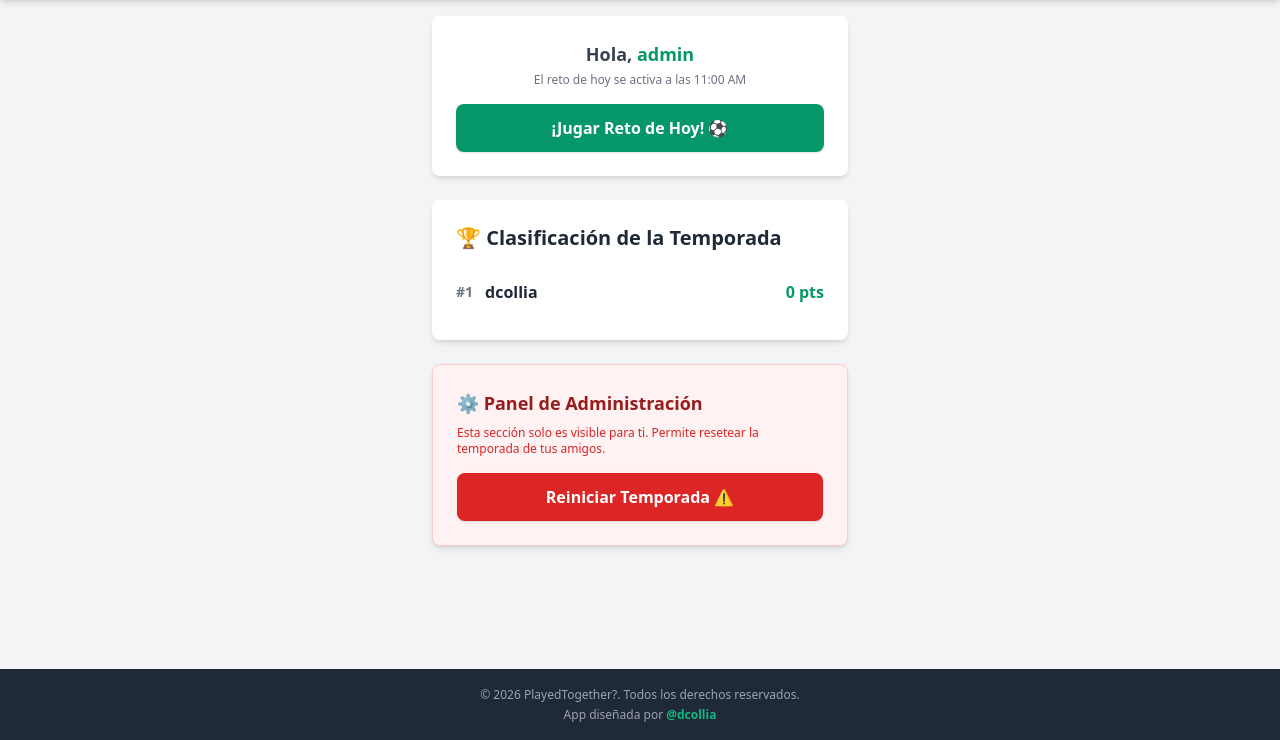
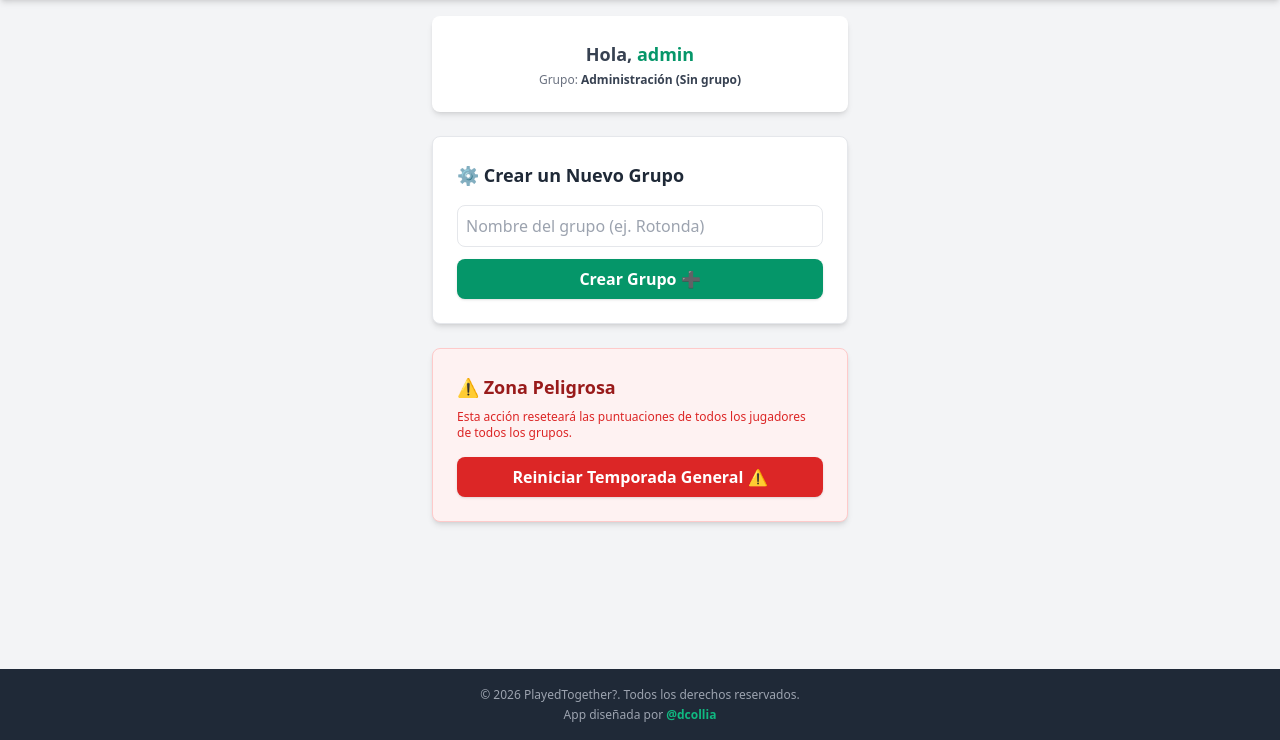
Before and after one commit to pintularrama-cyber/playedtogether, a Flask app: page / in a window 1280 px wide. Shown: the part 60-800 px from the top of the page. Run offline with Flask 3, Linux system fonts and the light colour scheme; a user stored in the database is signed in; parts of the project's set-up code (start-up, migrations or seed data) failed here and were passed over; some libraries are stand-ins or nearby versions.

Commit message:
Añadir funcionalidad de Grupos e inicializar Rotonda

```diff
--- a/app.py
+++ b/app.py
@@ -7,16 +7,26 @@ from werkzeug.security import generate_password_hash, check_password_hash
 
 app = Flask(__name__)
 app.config['SECRET_KEY'] = 'mi_clave_secreta_super_segura'
-# Si estamos en Render con disco persistente, usamos la ruta /data, si no, ruta local
+
 if os.path.exists('/data'):
     app.config['SQLALCHEMY_DATABASE_URI'] = 'sqlite:////data/playedtogether.db'
 else:
     app.config['SQLALCHEMY_DATABASE_URI'] = 'sqlite:///playedtogether.db'
+
 app.config['SQLALCHEMY_TRACK_MODIFICATIONS'] = False
 
 db = SQLAlchemy(app)
 login_manager = LoginManager(app)
 login_manager.login_view = 'login'
+
+
+# --- MODELOS DE LA BASE DE DATOS ---
+
+class Grupo(db.Model):
+    id = db.Column(db.Integer, primary_key=True)
+    nombre = db.Column(db.String(50), unique=True, nullable=False)
+    # Relación uno a muchos: Un grupo tiene muchos usuarios
+    usuarios = db.relationship('User', backref='grupo', lazy=True)
 
 class User(UserMixin, db.Model):
     id = db.Column(db.Integer, primary_key=True)
@@ -24,6 +34,8 @@ class User(UserMixin, db.Model):
     password_hash = db.Column(db.String(128), nullable=False)
     puntos_temporada = db.Column(db.Integer, default=0)
     jugado_hoy = db.Column(db.Boolean, default=False)
+    # Relación: Grupo al que pertenece el usuario (puede ser Null para el admin)
+    grupo_id = db.Column(db.Integer, db.ForeignKey('grupo.id'), nullable=True)
 
 @login_manager.user_loader
 def load_user(user_id):
@@ -68,12 +80,21 @@ CONEXIONES_REALES = [
 ]
 
 
+# --- RUTAS ---
+
 @app.route('/')
 @login_required
 def index():
-    # Filtramos para excluir al administrador de la clasificación
-    usuarios = User.query.filter(User.username != 'admin').order_by(User.puntos_temporada.desc()).all()
-    return render_template('index.html', usuarios=usuarios)
+    # Si el usuario logueado tiene un grupo asignado, filtramos por su grupo
+    if current_user.grupo_id:
+        usuarios = User.query.filter_by(grupo_id=current_user.grupo_id).filter(User.username != 'admin').order_by(User.puntos_temporada.desc()).all()
+        nombre_grupo = current_user.grupo.nombre
+    else:
+        # Si es el admin (que no tiene grupo), de momento mostramos una lista vacía o general
+        usuarios = []
+        nombre_grupo = "Administración (Sin grupo)"
+
+    return render_template('index.html', usuarios=usuarios, nombre_grupo=nombre_grupo)
 
 
 @app.route('/jugar')
@@ -112,27 +133,48 @@ def guardar_puntuacion():
     return jsonify({"status": "error", "message": "Datos inválidos"}), 400
 
 
-# --- NUEVA RUTA: REINICIAR CLASIFICACIÓN (SOLO ADMIN) ---
+# --- ADMIN: CREAR NUEVOS GRUPOS ---
+@app.route('/crear_grupo', methods=['POST'])
+@login_required
+def crear_grupo():
+    if current_user.username != 'admin':
+        flash("No tienes permisos de administrador.", "error")
+        return redirect(url_for('index'))
+
+    nombre_nuevo = request.form.get('nombre_grupo').strip()
+    if nombre_nuevo:
+        existe = Grupo.query.filter_by(nombre=nombre_nuevo).first()
+        if existe:
+            flash("Ese grupo ya existe.", "error")
+        else:
+            nuevo_grupo = Grupo(nombre=nombre_nuevo)
+            db.session.add(nuevo_grupo)
+            db.session.commit()
+            flash(f"Grupo '{nombre_nuevo}' creado correctamente.", "success")
+
+    return redirect(url_for('index'))
+
+
+# --- ADMIN: RESETEAR CLASIFICACIÓN DEL GRUPO ACTUAL ---
 @app.route('/reset_clasificacion', methods=['POST'])
 @login_required
 def reset_clasificacion():
-    # Comprobar si el usuario actual es estrictamente "admin"
     if current_user.username != 'admin':
-        flash("No tienes permisos de administrador para realizar esta acción.", "error")
+        flash("No tienes permisos de administrador.", "error")
         return redirect(url_for('index'))
 
-    # Poner a 0 los puntos de todos los usuarios
+    # El administrador resetea todos los usuarios de la base de datos
     usuarios = User.query.all()
     for usuario in usuarios:
         usuario.puntos_temporada = 0
-        usuario.jugado_hoy = False  # Opcional: permite volver a jugar hoy al iniciar nueva temporada
+        usuario.jugado_hoy = False
 
     db.session.commit()
-    flash("¡La clasificación de la temporada ha sido reiniciada a 0!", "success")
+    flash("La clasificación general ha sido reiniciada a 0.", "success")
     return redirect(url_for('index'))
 
 
-# RUTAS DE LOGIN Y REGISTRO
+# --- INICIO DE SESIÓN ---
 @app.route('/login', methods=['GET', 'POST'])
 def login():
     if request.method == 'POST':
@@ -145,13 +187,18 @@ def login():
         flash('Usuario o contraseña incorrectos', 'error')
     return render_template('login.html')
 
+
+# --- REGISTRO DE USUARIOS CON GRUPO ---
 @app.route('/registro', methods=['GET', 'POST'])
 def registro():
+    # Obtenemos todos los grupos disponibles para mostrarlos en el desplegable
+    grupos_disponibles = Grupo.query.all()
+
     if request.method == 'POST':
         username = request.form.get('username').strip()
         password = request.form.get('password')
+        grupo_id = request.form.get('grupo_id')
 
-        # Bloquear el registro si alguien intenta registrarse con el nombre "admin" manualmente
         if username.lower() == 'admin':
             flash('No puedes registrar un usuario con ese nombre.', 'error')
             return redirect(url_for('registro'))
@@ -165,12 +212,18 @@ def registro():
             flash('Este usuario ya existe.', 'error')
             return redirect(url_for('registro'))
 
-        nuevo_usuario = User(username=username, password_hash=generate_password_hash(password))
+        nuevo_usuario = User(
+            username=username,
+            password_hash=generate_password_hash(password),
+            grupo_id=grupo_id
+        )
         db.session.add(nuevo_usuario)
         db.session.commit()
-        flash('Registro completado.', 'success')
+        flash('Registro completado con éxito.', 'success')
         return redirect(url_for('login'))
-    return render_template('registro.html')
+
+    return render_template('registro.html', grupos=grupos_disponibles)
+
 
 @app.route('/logout')
 @login_required
@@ -187,14 +240,20 @@ def reset_hoy():
     return redirect(url_for('index'))
 
 
-# --- INICIALIZACIÓN DE LA BASE DE DATOS Y USUARIO ADMIN ---
+# --- INICIALIZACIÓN DE TABLAS, ADMIN Y GRUPO "ROTONDA" ---
 with app.app_context():
     db.create_all()
 
-    # Comprobar si el administrador ya existe en la base de datos
+    # 1. Crear el grupo "Rotonda" automáticamente si no existe
+    rotonda_existe = Grupo.query.filter_by(nombre='Rotonda').first()
+    if not rotonda_existe:
+        rotonda_inicial = Grupo(nombre='Rotonda')
+        db.session.add(rotonda_inicial)
+        db.session.commit()
+
+    # 2. Crear el administrador por defecto si no existe
     admin_existe = User.query.filter_by(username='admin').first()
     if not admin_existe:
-        # Si no existe, creamos el usuario "admin" con contraseña "admin"
         pass_encriptada = generate_password_hash('admin')
         nuevo_admin = User(username='admin', password_hash=pass_encriptada)
         db.session.add(nuevo_admin)
--- a/templates/index.html
+++ b/templates/index.html
@@ -5,10 +5,11 @@
     <!-- Tarjeta de Bienvenida y Botón de Juego -->
     <div class="bg-white p-6 rounded-lg shadow-md text-center">
         <h2 class="text-lg font-semibold text-gray-700">Hola, <span class="text-emerald-600 font-bold">{{ current_user.username }}</span></h2>
-        <p class="text-xs text-gray-500 mt-1">El reto de hoy se activa a las 11:00 AM</p>
+        <p class="text-xs text-gray-500 mt-1">Grupo: <span class="font-bold text-gray-700">{{ nombre_grupo }}</span></p>
 
+        {% if current_user.username != 'admin' %}
             {% if current_user.jugado_hoy %}
-            <div class="space-y-2">
+                <div class="space-y-2 mt-4">
                     <button class="w-full bg-gray-400 text-white font-bold py-3 rounded-lg cursor-not-allowed" disabled>
                         Ya has jugado hoy 🔒
                     </button>
@@ -19,41 +20,51 @@
                     ¡Jugar Reto de Hoy! ⚽
                 </a>
             {% endif %}
+        {% endif %}
     </div>
 
-    <!-- Tabla de Clasificación -->
+    <!-- Tabla de Clasificación del Grupo -->
+    {% if current_user.username != 'admin' %}
     <div class="bg-white p-6 rounded-lg shadow-md">
         <h3 class="text-xl font-bold text-gray-800 mb-4 flex items-center gap-2">
-            🏆 Clasificación de la Temporada
+            🏆 Clasificación: {{ nombre_grupo }}
         </h3>
         <div class="divide-y divide-gray-200">
             {% for usuario in usuarios %}
                 <div class="py-3 flex justify-between items-center">
                     <div class="flex items-center gap-3">
                         <span class="font-bold text-gray-500 text-sm">#{{ loop.index }}</span>
-                        <span class="font-semibold text-gray-800">
-                            {{ usuario.username }}
-                            {% if usuario.username == 'admin' %}
-                                <span class="text-[10px] bg-red-100 text-red-600 px-2 py-0.5 rounded-full font-bold">Admin</span>
-                            {% endif %}
-                        </span>
+                        <span class="font-semibold text-gray-800">{{ usuario.username }}</span>
                     </div>
                     <span class="font-bold text-emerald-600">{{ usuario.puntos_temporada }} pts</span>
                 </div>
+            {% else %}
+                <p class="text-xs text-gray-500 text-center py-4">No hay jugadores registrados en este grupo todavía.</p>
             {% endfor %}
         </div>
     </div>
+    {% endif %}
 
     <!-- PANEL EXCLUSIVO PARA EL ADMINISTRADOR -->
     {% if current_user.username == 'admin' %}
+        <!-- CREAR NUEVO GRUPO -->
+        <div class="bg-white p-6 rounded-lg shadow-md border border-gray-200 space-y-4">
+            <h3 class="text-lg font-bold text-gray-800">⚙️ Crear un Nuevo Grupo</h3>
+            <form action="{{ url_for('crear_grupo') }}" method="POST" class="space-y-3">
+                <input type="text" name="nombre_grupo" placeholder="Nombre del grupo (ej. Rotonda)" class="w-full p-2 border rounded-lg focus:outline-none focus:ring-2 focus:ring-emerald-500" required>
+                <button type="submit" class="w-full bg-emerald-600 hover:bg-emerald-700 text-white font-bold py-2 rounded-lg shadow transition duration-200">
+                    Crear Grupo ➕
+                </button>
+            </form>
+        </div>
+
+        <!-- REINICIAR CLASIFICACIÓN GENERAL -->
         <div class="bg-red-50 p-6 rounded-lg shadow-md border border-red-200">
-            <h3 class="text-lg font-bold text-red-800 mb-2">⚙️ Panel de Administración</h3>
-            <p class="text-xs text-red-600 mb-4">Esta sección solo es visible para ti. Permite resetear la temporada de tus amigos.</p>
-
-            <!-- Formulario con mensaje de confirmación nativo del navegador -->
-            <form action="{{ url_for('reset_clasificacion') }}" method="POST" onsubmit="return confirm('¿Estás seguro de que deseas reiniciar la clasificación a 0 para todos los usuarios? Esto no se puede deshacer.');">
-                <button type="submit" class="w-full bg-red-600 hover:bg-red-700 text-white font-bold py-3 px-4 rounded-lg shadow transition duration-200">
-                    Reiniciar Temporada ⚠️
+            <h3 class="text-lg font-bold text-red-800 mb-2">⚠️ Zona Peligrosa</h3>
+            <p class="text-xs text-red-600 mb-4">Esta acción reseteará las puntuaciones de todos los jugadores de todos los grupos.</p>
+            <form action="{{ url_for('reset_clasificacion') }}" method="POST" onsubmit="return confirm('¿Estás seguro de que deseas reiniciar la clasificación general? Esto no se puede deshacer.');">
+                <button type="submit" class="w-full bg-red-600 hover:bg-red-700 text-white font-bold py-2 px-4 rounded-lg shadow transition duration-200">
+                    Reiniciar Temporada General ⚠️
                 </button>
             </form>
         </div>
```
Also changed, not shown: templates/registro.html (+14 -3 lines). Lines whose indentation alone changed are shown as unchanged.
